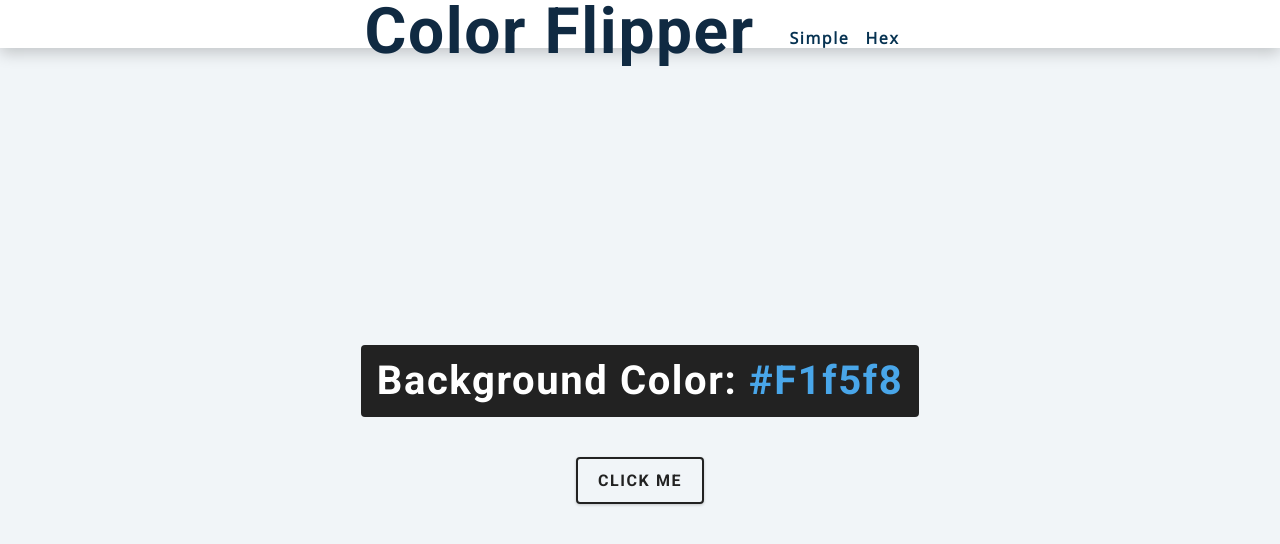
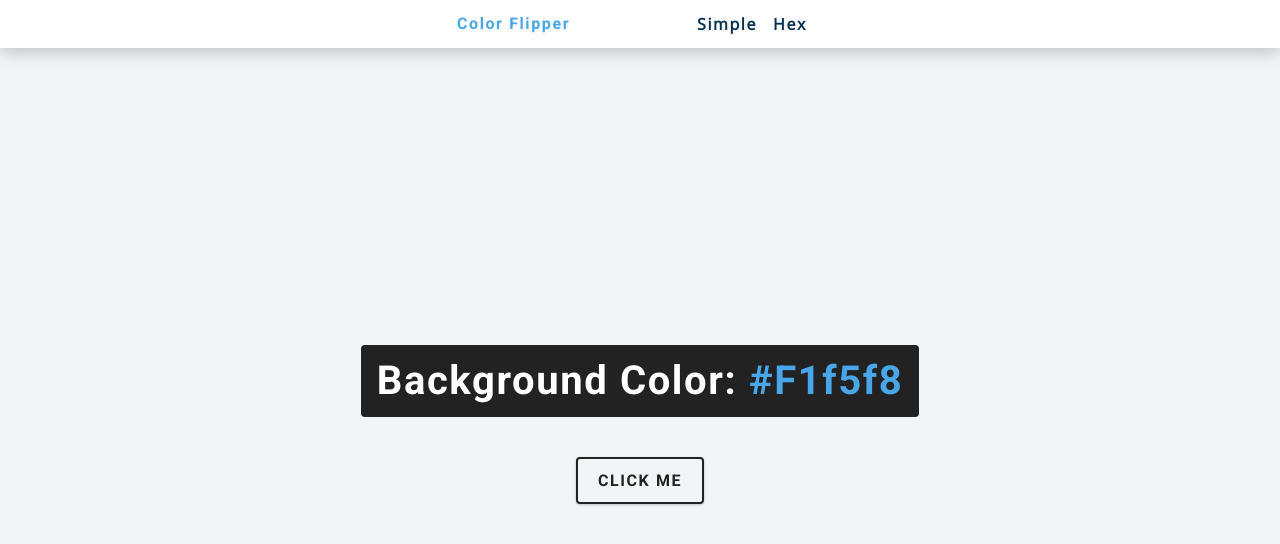
Before and after one commit to YannKamche/Vanilla-JavaScript-Projects, a plain HTML site: page 01-color-flipper/01-Color-flipper/setup/index.html in a window 1280 px wide. Drawn offline with nearby package versions, Linux system fonts and the light colour scheme.

Commit message:
Fixed the color flipper title

```diff
--- a/01-color-flipper/01-Color-flipper/setup/index.html
+++ b/01-color-flipper/01-Color-flipper/setup/index.html
@@ -11,7 +11,7 @@
   <body>
     <nav>
       <div class="nav-center">
-        <h1>Color flipper</h1>
+        <h4>Color flipper</h4>
         <ul class="nav-links">
           <li>
             <a href="index.html"> Simple</a>
```
